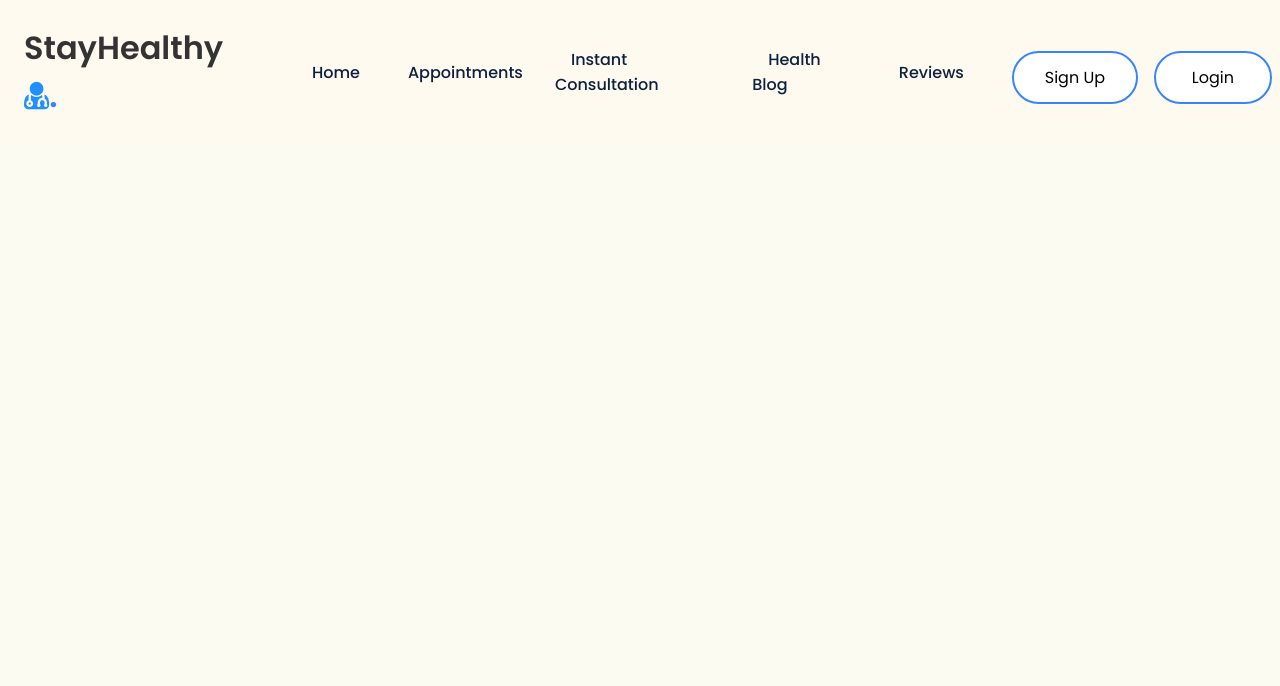
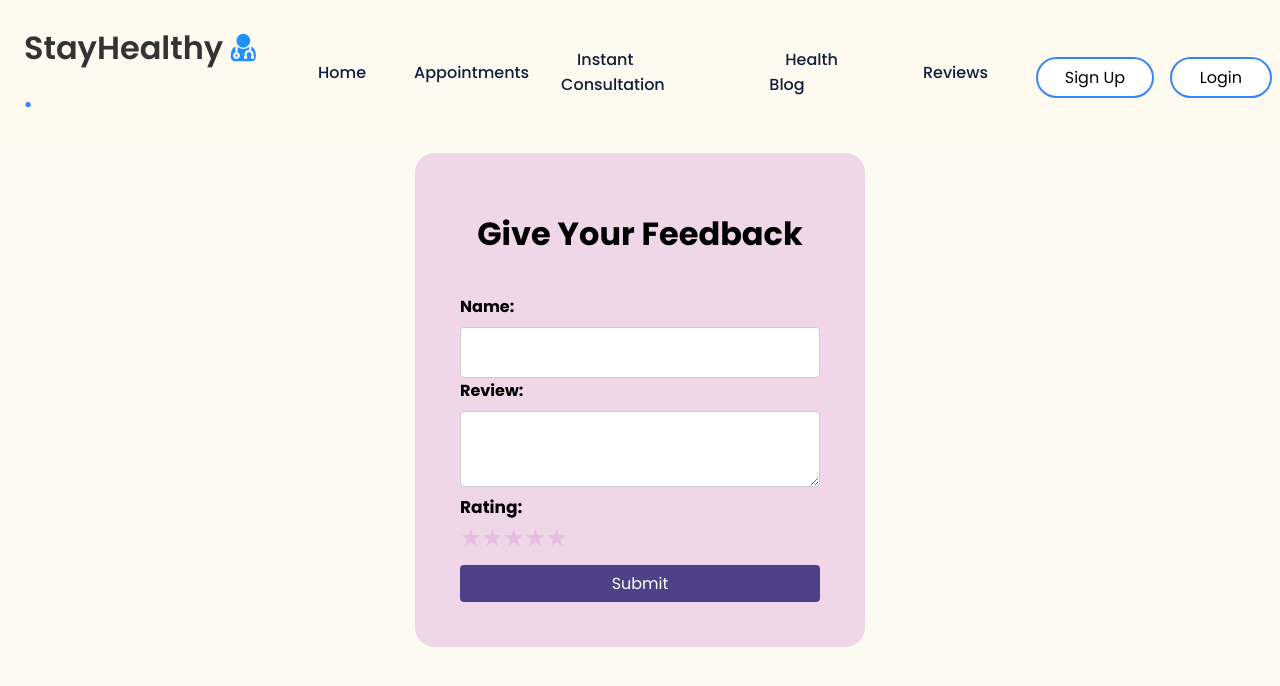
Before and after one commit to xBushido/final-capstone, a React (Create React App) app: page /Feedback in a window 1280 px wide. Shown: the top 686 px of the page. Built offline with nearby package versions, Linux system fonts and the light colour scheme.

Commit message:
Review in progress

```diff
--- a/package.json
+++ b/package.json
@@ -9,7 +9,7 @@
     "react": "^18.2.0",
     "react-datepicker": "^4.25.0",
     "react-dom": "^18.2.0",
-    "react-router-dom": "^6.21.1",
+    "react-router-dom": "^6.21.2",
     "react-scripts": "5.0.1",
     "react-time-picker": "^6.6.0",
     "reactjs-popup": "^2.0.6",
--- a/src/App.js
+++ b/src/App.js
@@ -7,6 +7,8 @@ import Login from './Components/Login/Login';
 import InstantConsultation from './Components/InstantConsultationBooking/InstantConsultation';
 import BookingConsultation from './Components/BookingConsultation';
 import Notification from './Components/Notification/Notification';
+import ReviewForm from './Components/ReviewForm/ReviewForm';
+import Feedback from './Components/ReviewForm/Feedback';
 
 function App() {
   return (
@@ -22,6 +24,8 @@ function App() {
                 <Route path="/Login" element={<Login/>} />
                 <Route path="/instant-consultation" element={<InstantConsultation/>} />
                 <Route path="/booking-consultation" element={<BookingConsultation/>} />
+                <Route path="/ReviewForm" element={<ReviewForm/>} />
+                <Route path="/Feedback" element={<Feedback/>} />
 
                 </Routes>
             </Notification>
--- a/src/Components/Navbar/Navbar.js
+++ b/src/Components/Navbar/Navbar.js
@@ -71,7 +71,7 @@ const Navbar = () => {
           <Link to="/healthblog">Health Blog</Link>
         </li>
         <li className="link">
-         <Link to="/reviews">Reviews</Link>
+         <Link to="/ReviewForm">Reviews</Link>
         </li>
         {isLoggedIn?(
           <>
--- /dev/null
+++ b/src/Components/ReviewForm/Feedback.css
@@ -0,0 +1,15 @@
+body {
+    size: 130%;
+}
+
+.box {
+    background-color: rgb(214,143,214,35%);
+    padding: 10%;
+    border: 2px;
+    border-radius: 20px;
+    width: 450px;
+}
+
+.box .feedbk {
+    text-align: center;
+}
--- /dev/null
+++ b/src/Components/ReviewForm/Feedback.js
@@ -0,0 +1,61 @@
+import React, { useState } from 'react';
+import { useNavigate } from 'react-router-dom';
+import './Feedback.css';
+import StarRating from './StarRating';
+
+function Feedback() {
+  const navigate = useNavigate();
+
+  const [selectedRating, setSelectedRating] = useState(0);
+  const [showForm, setShowForm] = useState(false);
+  const [showWarning, setShowWarning] = useState(false);
+  const [formData, setFormData] = useState({
+    name: '',
+    review: '',
+    rating: 0
+  });
+
+  const handleRatingChange = (newRating) => {
+    setSelectedRating(newRating);
+    setFormData({ ...formData, rating: newRating });
+  };
+
+  const handleChange = (e) => {
+    setFormData({ ...formData, [e.target.name]: e.target.value });
+  };
+
+  const handleSubmit = (e) => {
+    e.preventDefault();
+
+    if (formData.name && formData.review && formData.rating > 0) {
+      setShowWarning(false);
+      navigate("/ReviewForm")
+    } else {
+      setShowWarning(true);
+    }
+  };
+
+  return (
+    <div className='box'>
+      <form onSubmit={handleSubmit}>
+        <div className='feedbk'>
+          <h1>Give Your Feedback</h1>
+        </div>
+        <br />
+        {showWarning && <p className="warning">Please fill out all fields.</p>}
+        <div>
+          <label htmlFor="name">Name:</label>
+          <input type="text" id="name" name="name" value={formData.name} onChange={handleChange} />
+        </div>
+        <div>
+          <label htmlFor="review">Review:</label>
+          <textarea id="review" name="review" value={formData.review} onChange={handleChange} />
+          <StarRating onRatingChange={handleRatingChange} />
+        </div>
+        <button type="submit">Submit</button>
+      </form>
+    </div>
+  );
+}
+
+export default Feedback;
--- /dev/null
+++ b/src/Components/ReviewForm/ReviewForm.css
@@ -0,0 +1,31 @@
+body {
+    display: flex;
+    align-items: center;
+    justify-content: center;
+    min-height: 100vh;
+    margin: 0;
+  }
+
+  table {
+    border-collapse: collapse;
+    width: 900px;
+  }
+
+  th, td {
+    padding: 12px;
+    border-right: 1px solid #FBFBF2;
+    border-left: 1px solid #FBFBF2;
+    text-align: left;
+  }
+
+  th {
+    background-color: #FBFBF2;
+  }
+
+  button {
+    padding: 6px 12px;
+    background-color: #4E4187;
+    color: #fff;
+    border: none;
+    cursor: pointer;
+  }
--- /dev/null
+++ b/src/Components/ReviewForm/ReviewForm.js
@@ -0,0 +1,54 @@
+import React, { useState, useEffect } from 'react';
+import { Link } from 'react-router-dom';
+import './ReviewForm.css';
+
+const ReviewForm = () => {
+  // Example state to simulate user authentication and appointment data
+  const [isLoggedIn, setIsLoggedIn] = useState(true);
+  const [appointmentsData, setAppointmentsData] = useState([
+    // Example appointment data
+    { id: 1, doctorName: 'Dr. John Doe', doctorSpeciality: 'Cardiology' },
+    { id: 2, doctorName: 'Dr. John Smith', doctorSpeciality: 'Dermatology' },
+    // ... other appointment objects
+  ]);
+
+  // Assume you have a function to check if the user has appointments
+  const hasAppointments = () => {
+    // Implement your logic here
+    return appointmentsData.length > 0;
+  };
+
+  return (
+    <div>
+      <h1>Reviews</h1>
+      <table border="1">
+        <thead>
+          <tr>
+            <th>Serial Number</th>
+            <th>Doctor Name</th>
+            <th>Doctor Speciality</th>
+            <th>Provide Feedback</th>
+            <th>Review Given</th>
+          </tr>
+        </thead>
+        <tbody>
+          {isLoggedIn && hasAppointments() && appointmentsData.map(appointment => (
+            <tr key={appointment.id}>
+              <td>{appointment.id}</td>
+              <td>{appointment.doctorName}</td>
+              <td>{appointment.doctorSpeciality}</td>
+              <td>
+                <Link to="/Feedback">
+                  <button>Give Review</button>
+                </Link>
+              </td>
+              <td>Review</td>
+            </tr>
+          ))}
+        </tbody>
+      </table>
+    </div>
+  );
+};
+
+export default ReviewForm;
--- /dev/null
+++ b/src/Components/ReviewForm/StarRating.css
@@ -0,0 +1,18 @@
+.star-rating {
+    font-size: 24px; /* Adjust the font size as needed */
+  }
+
+  .star-rating span {
+    color: rgb(214, 143, 214, 34%); /* Default star color */
+    transition: color 0.2s; /* Add a smooth transition effect */
+    cursor: pointer;
+  }
+    .star-rating .rating {
+        font-size: 17px;
+    }
+
+  .star-rating span:hover,
+  .star-rating span.active,
+  .star-rating span.hovered {
+    color: #4E4187; /* Darkened color on hover, when clicked, and for previous stars */
+  }
--- /dev/null
+++ b/src/Components/ReviewForm/StarRating.js
@@ -0,0 +1,37 @@
+import React, { useState } from 'react';
+import './StarRating.css';
+
+const StarRating = ({ onRatingChange }) => {
+  const [hoveredRating, setHoveredRating] = useState(0);
+  const [selectedRating, setSelectedRating] = useState(0);
+
+  const stars = [1, 2, 3, 4, 5];
+
+  const handleStarClick = (star) => {
+    setSelectedRating(star);
+    onRatingChange(star);
+  };
+
+  return (
+    <div
+      className="star-rating"
+      onMouseLeave={() => setHoveredRating(0)}
+    >
+        <div className='rating'>
+        <strong>Rating: </strong><br/>
+        </div>
+      {stars.map((star) => (
+        <span
+          key={star}
+          onClick={() => handleStarClick(star)}
+          onMouseEnter={() => setHoveredRating(star)}
+          className={`star ${star <= selectedRating || star <= hoveredRating ? 'active' : ''}`}
+        >
+          ★
+        </span>
+      ))}
+    </div>
+  );
+};
+
+export default StarRating;
--- a/src/Components/Sign_Up/Sign_Up.css
+++ b/src/Components/Sign_Up/Sign_Up.css
@@ -1,5 +1,5 @@
 .container {
-    max-width: 900px;
+    width: 750px;
     margin: 0 auto;
     padding: 40px;
     margin-top: 10%;
```
Also changed, not shown: 2 other files (tests, documents, lock files or other folders).
